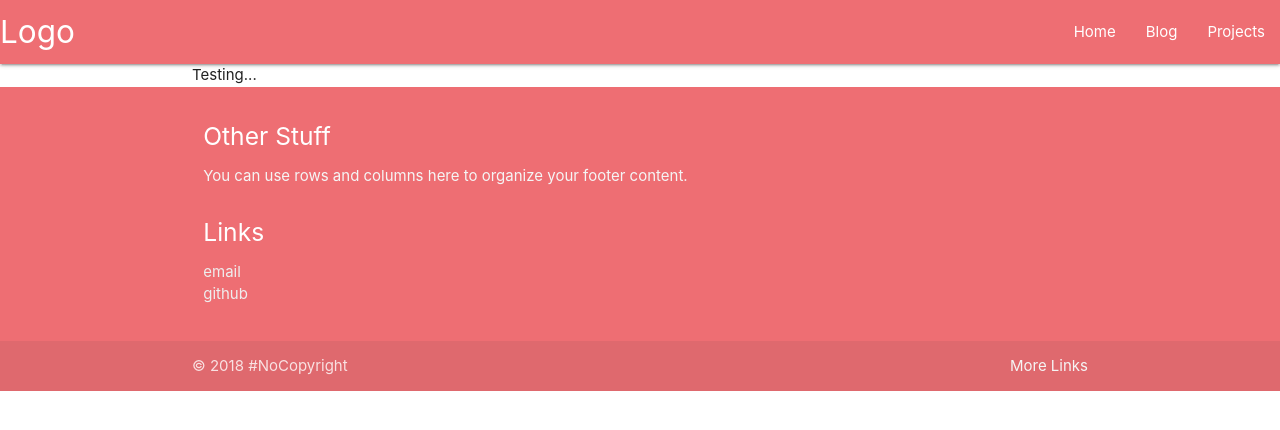
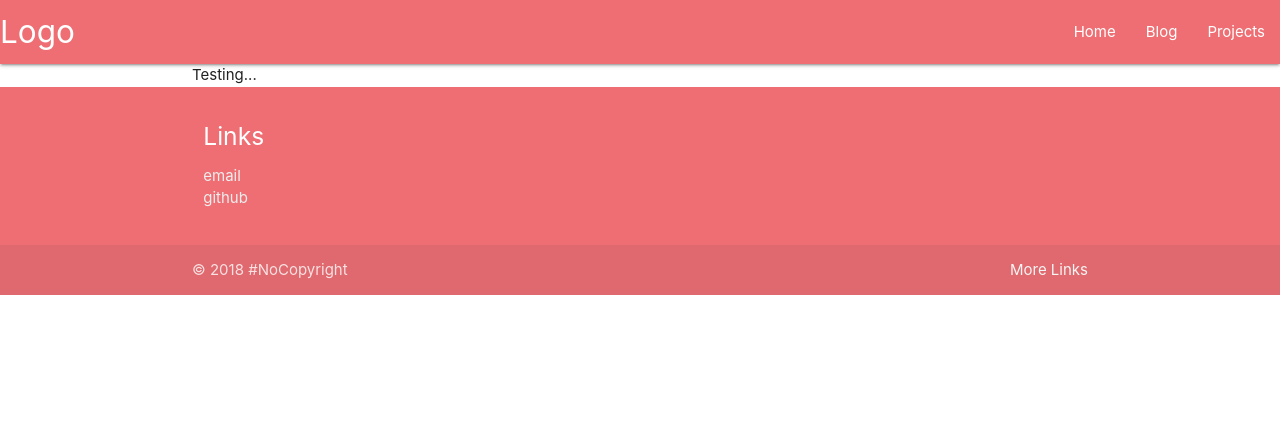
Before and after one commit to ErikPolzin/ErikPolzin.github.io, a Jekyll site: the page built from index.html, in a window 1280 px wide. Shown: the top 430 px of the page. Built offline with Jekyll 4.4.1, drawn with Linux system fonts in a browser that asks for light colours.

Commit message:
Update default.html

```diff
--- a/_layouts/default.html
+++ b/_layouts/default.html
@@ -26,7 +26,7 @@
 		</div>
 	<body>
 
-		<div class="container">
+		<div class="container" id="main">
 			{{ content }}
 		</div><!-- /.container -->
 
@@ -34,10 +34,6 @@
 		<footer class="page-footer">
 			<div class="container">
 				<div class="row">
-					<div class="col s12">
-						<h5 class="white-text">Other Stuff</h5>
-						<p class="grey-text text-lighten-4">You can use rows and columns here to organize your footer content.</p>
-					</div>
 					<div class="col s12">
 						<h5 class="white-text">Links</h5>
 						<ul>
```
